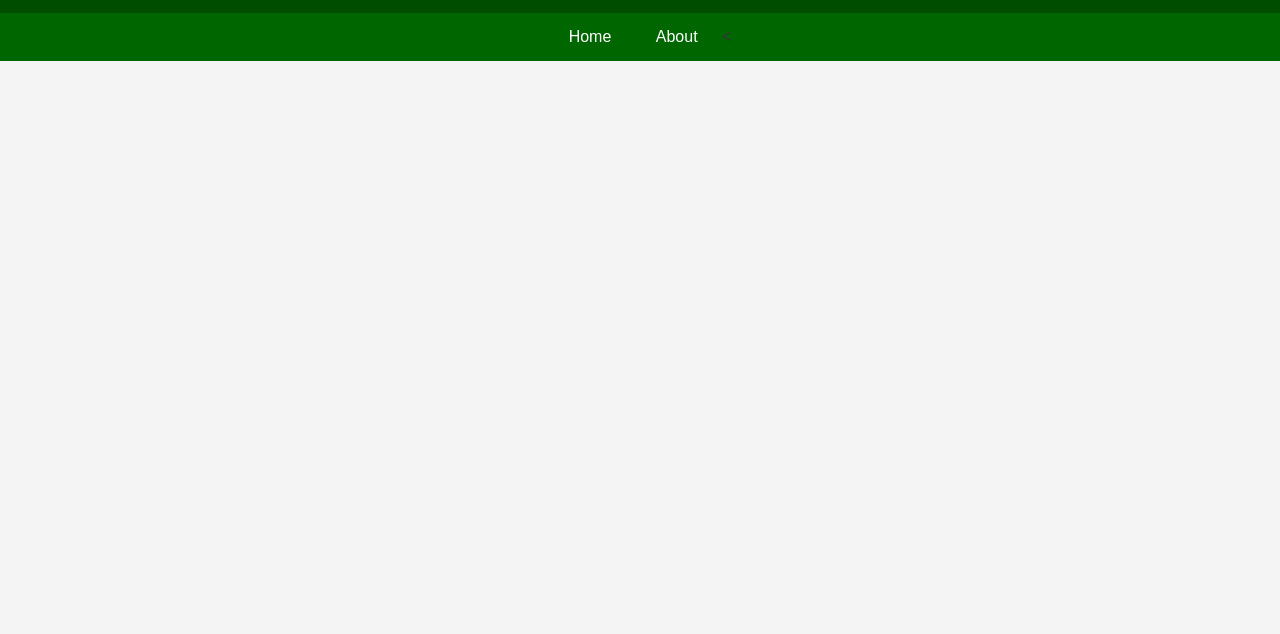
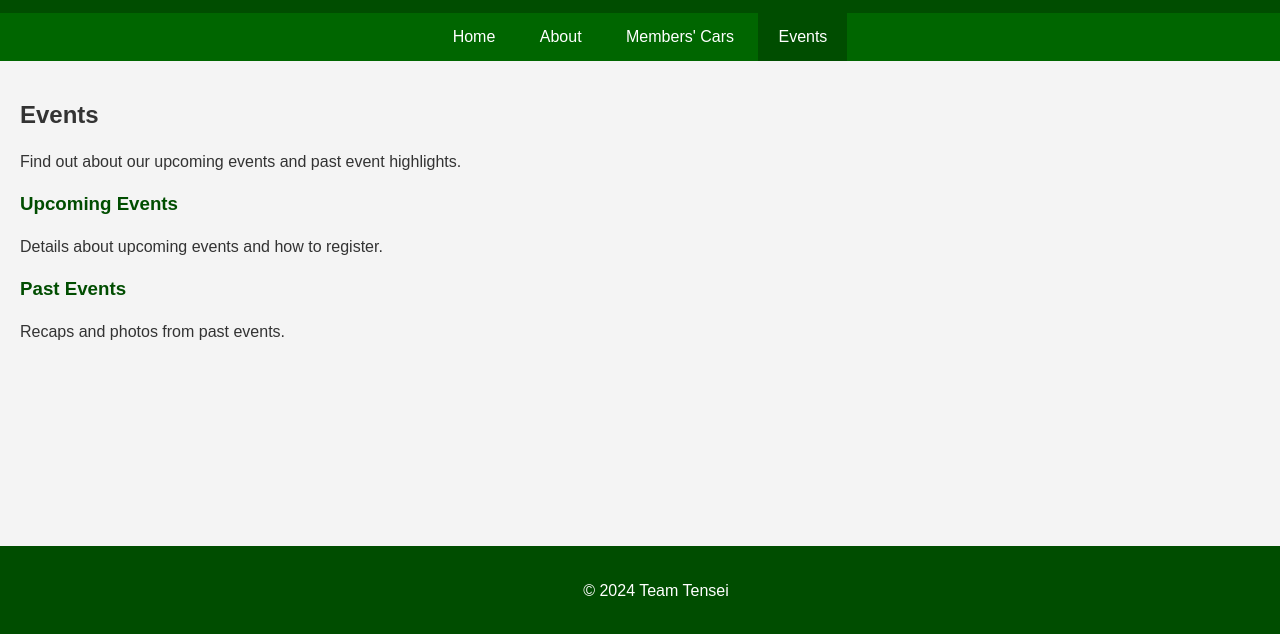
Before and after one commit to EdwardTobiasson/EdwardTobiasson.github.io, a plain HTML site: page events.html in a window 1280 px wide. Shown: the part 164-798 px from the top of the page. Drawn offline with Linux system fonts and the light colour scheme.

Commit message:
Update events.html

```diff
--- a/events.html
+++ b/events.html
@@ -21,4 +21,28 @@
         <ul>
             <li><a href="index.html">Home</a></li>
             <li><a href="about.html">About</a></li>
-            <li><
+            <li><a href="members.html">Members' Cars</a></li>
+            <li><a href="events.html" class="active">Events</a></li>
+        </ul>
+    </nav>
+    <main>
+        <!-- Main Content -->
+        <h2>Events</h2>
+        <p>Find out about our upcoming events and past event highlights.</p>
+        <section>
+            <!-- Upcoming Events Section -->
+            <h3>Upcoming Events</h3>
+            <p>Details about upcoming events and how to register.</p>
+        </section>
+        <section>
+            <!-- Past Events Section -->
+            <h3>Past Events</h3>
+            <p>Recaps and photos from past events.</p>
+        </section>
+    </main>
+    <footer>
+        <!-- Footer Section -->
+        <p>&copy; 2024 Team Tensei</p>
+        <div>
+            <!-- Social Media Links -->
+            <a
```
